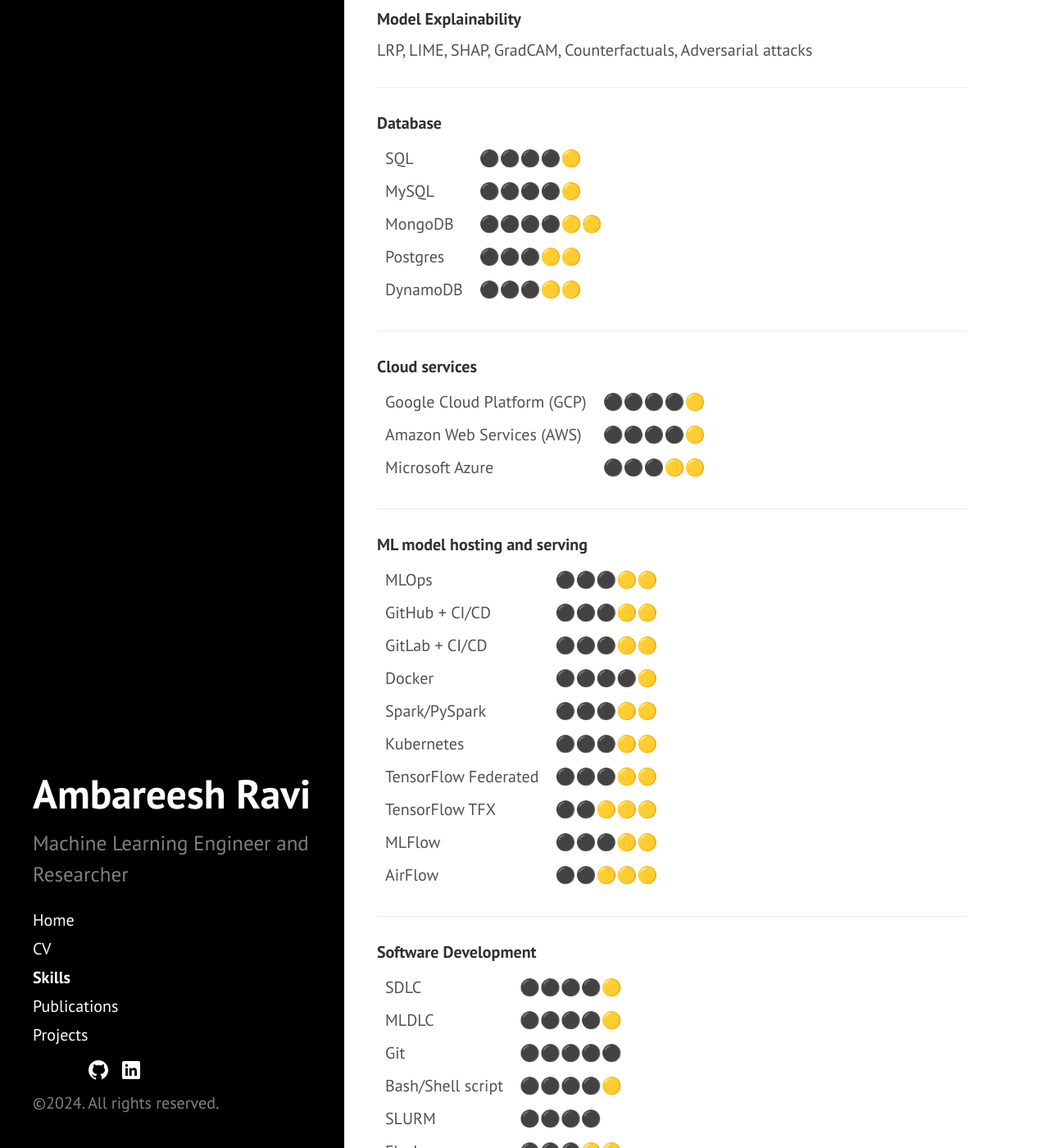
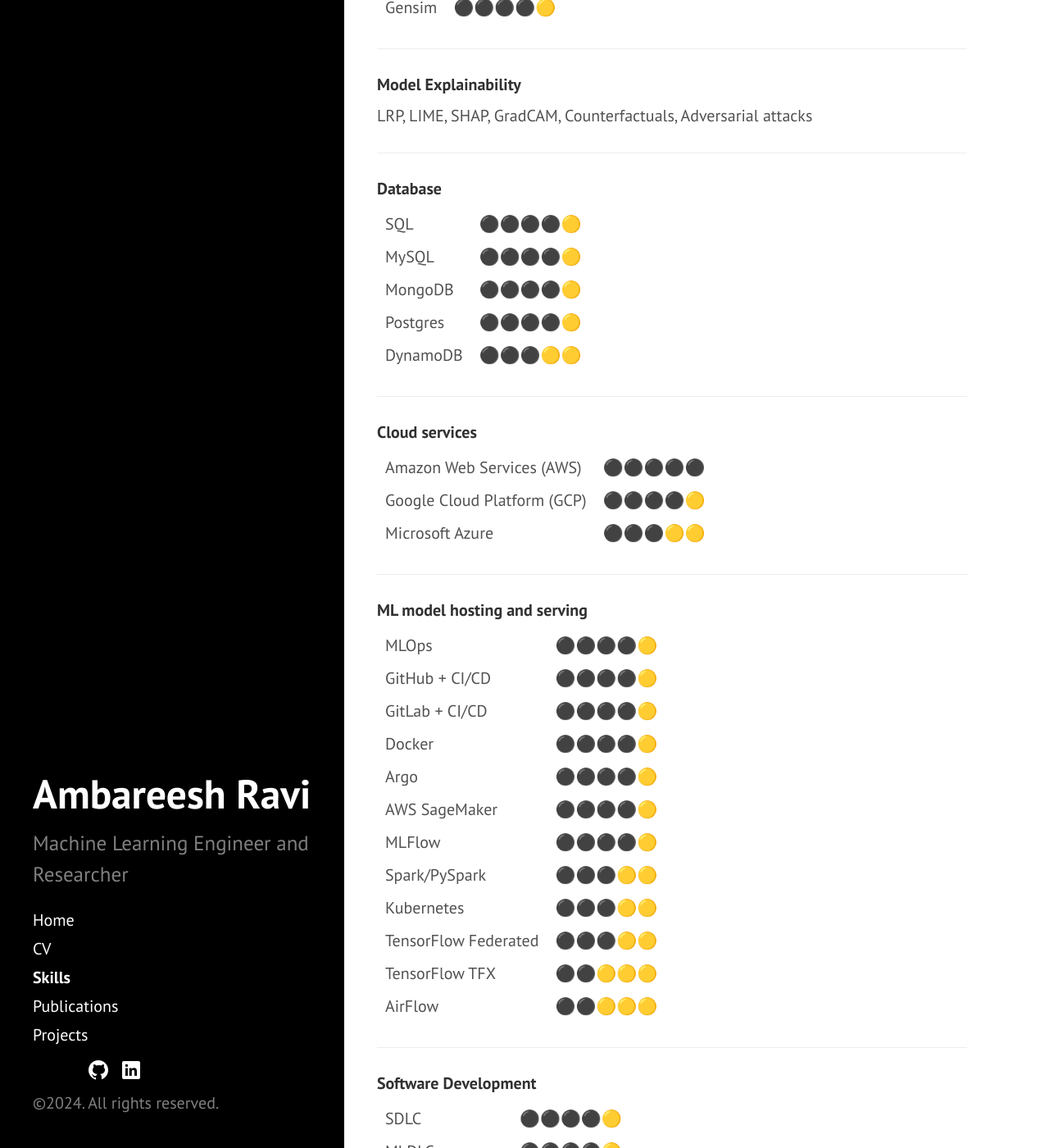
Before and after one commit to ambareeshravi/ambareeshravi.github.io, a Jekyll site: the page built from public/skills.md, in a window 1280 px wide and 1400 px high, scrolled down 2317 px. Shown: the whole window at 82% size. Built offline with Jekyll 4.4.1, drawn with Linux system fonts in a browser that asks for light colours; some of the changed text lies outside the part shown.

Commit message:
Update skills.md

```diff
--- a/public/skills.md
+++ b/public/skills.md
@@ -40,9 +42,9 @@
 PyTorch | ⚫⚫⚫⚫⚫
 TensorFlow | ⚫⚫⚫⚫⚫
 Keras | ⚫⚫⚫⚫⚫
-ONNX | ⚫⚫⚫⚫🟡
+ONNX | ⚫⚫⚫⚫⚫
+TensorRT | ⚫⚫⚫⚫🟡
 TF-Lite | ⚫⚫⚫🟡🟡
-TensorRT | ⚫⚫⚫🟡🟡
 
 -----
 
@@ -87,31 +89,33 @@
 
 SQL | ⚫⚫⚫⚫🟡
 MySQL | ⚫⚫⚫⚫🟡
-MongoDB | ⚫⚫⚫⚫🟡🟡
-Postgres | ⚫⚫⚫🟡🟡
+MongoDB | ⚫⚫⚫⚫🟡
+Postgres | ⚫⚫⚫⚫🟡
 DynamoDB | ⚫⚫⚫🟡🟡
 
 -----
 
 #### Cloud services
 
+Amazon Web Services (AWS) | ⚫⚫⚫⚫⚫
 Google Cloud Platform (GCP) | ⚫⚫⚫⚫🟡
-Amazon Web Services (AWS) | ⚫⚫⚫⚫🟡
 Microsoft Azure | ⚫⚫⚫🟡🟡
 
 -----
 
 #### ML model hosting and serving
 
-MLOps | ⚫⚫⚫🟡🟡
-GitHub + CI/CD | ⚫⚫⚫🟡🟡
-GitLab + CI/CD | ⚫⚫⚫🟡🟡
+MLOps | ⚫⚫⚫⚫🟡
+GitHub + CI/CD | ⚫⚫⚫⚫🟡
+GitLab + CI/CD | ⚫⚫⚫⚫🟡
 Docker | ⚫⚫⚫⚫🟡
+Argo | ⚫⚫⚫⚫🟡
+AWS SageMaker | ⚫⚫⚫⚫🟡
+MLFlow | ⚫⚫⚫⚫🟡
 Spark/PySpark | ⚫⚫⚫🟡🟡
 Kubernetes | ⚫⚫⚫🟡🟡
 TensorFlow Federated | ⚫⚫⚫🟡🟡
 TensorFlow TFX | ⚫⚫🟡🟡🟡
-MLFlow | ⚫⚫⚫🟡🟡
 AirFlow | ⚫⚫🟡🟡🟡
 
 -----
```
Also changed, not shown: other parts of public/skills.md (+5 -3 lines).
